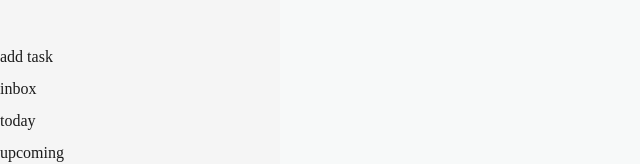
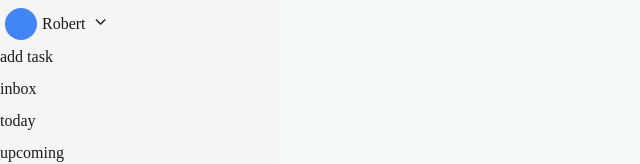
Before and after one commit to MellowMeh/odin-to-do-list, a website built with webpack: page src/page/index.html in a window 1280 px wide. Shown: the top 164 px of the page, without its empty margins (0-640 px from the left). Built offline with nearby package versions, Linux system fonts and the light colour scheme.

Commit message:
Add profile info styling

```diff
--- a/src/page/index.html
+++ b/src/page/index.html
@@ -10,9 +10,12 @@
     <div class="sidebar-container">
         <nav>
             <div class="profile-container">
-                <img id="profile-icon">
-                <div class="user-name"></div>
-                <img id="arrow-icon">
+                <div class="user-container">
+                    <img id="profile-icon">
+                    <div class="profile-icon-background"></div>
+                    <div class="user-name">Robert</div>
+                    <div class="arrow-icon"><svg xmlns="http://www.w3.org/2000/svg" width="20px" viewBox="0 0 24 24"><path d="M5.84,9.59L11.5,15.25L17.16,9.59L16.45,8.89L11.5,13.84L6.55,8.89L5.84,9.59Z"  fill="currentColor" stroke="currentColor"/></svg></div>
+                </div>
                 <img id="notification-icon">
                 <img id="collapse-sidebar-icon">
             </div>
--- a/src/style/index.css
+++ b/src/style/index.css
@@ -19,6 +19,10 @@ a {
 img {
     max-width: 100%;
     height: auto;
+}
+
+svg {
+    color: var(--color-base-text)
 }
 
 input::-webkit-outer-spin-button,
@@ -170,6 +174,22 @@ textarea:focus, input:focus {
 
   .profile-container {
     height: 6svh;
+    display: flex;
+    align-items: center;
+  }
+
+.user-container {
+    display: flex;
+    align-items: center;
+    width: 60%;
+    gap: 5px;
+}
+
+  .profile-icon-background {
+    height: 32px;
+    width: 32px;
+    background-color: var(--blue);
+    border-radius: 34px;
   }
 
   .add-task-container,
```
Also changed, not shown: src/image/chevron-down.svg (added), src/image/menu-down.svg (added).
